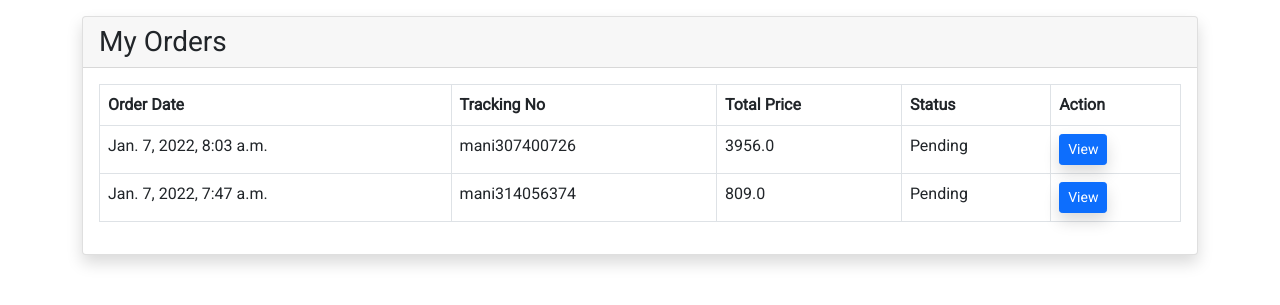
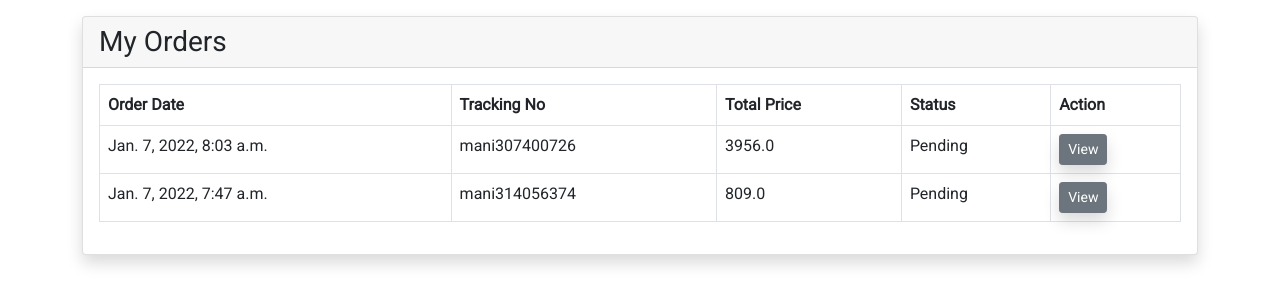
Before and after one commit to katammaniteja/Go-Cart, a Django app: page /my-orders in a window 1280 px wide. Shown: the part 56-361 px from the top of the page. Run offline with Django 3.2, Linux system fonts and the light colour scheme; a user stored in the database is signed in; data comes from the database, SQL or seed files in the repository; some libraries are stand-ins or nearby versions.

Commit message:
Update index.html

```diff
--- a/store/templates/store/orders/index.html
+++ b/store/templates/store/orders/index.html
@@ -26,7 +26,7 @@
                                         <td>{{ item.total_price }}</td>
                                         <td>{{ item.status }}</td>
                                         <td>
-                                            <a href="{% url 'orderview' item.tracking_no %}" class="btn btn-primary btn-sm">View</a>
+                                            <a href="{% url 'orderview' item.tracking_no %}" class="btn btn-secondary btn-sm">View</a>
                                         </td>
                                     </tr>
                                 {% endfor %}
```
